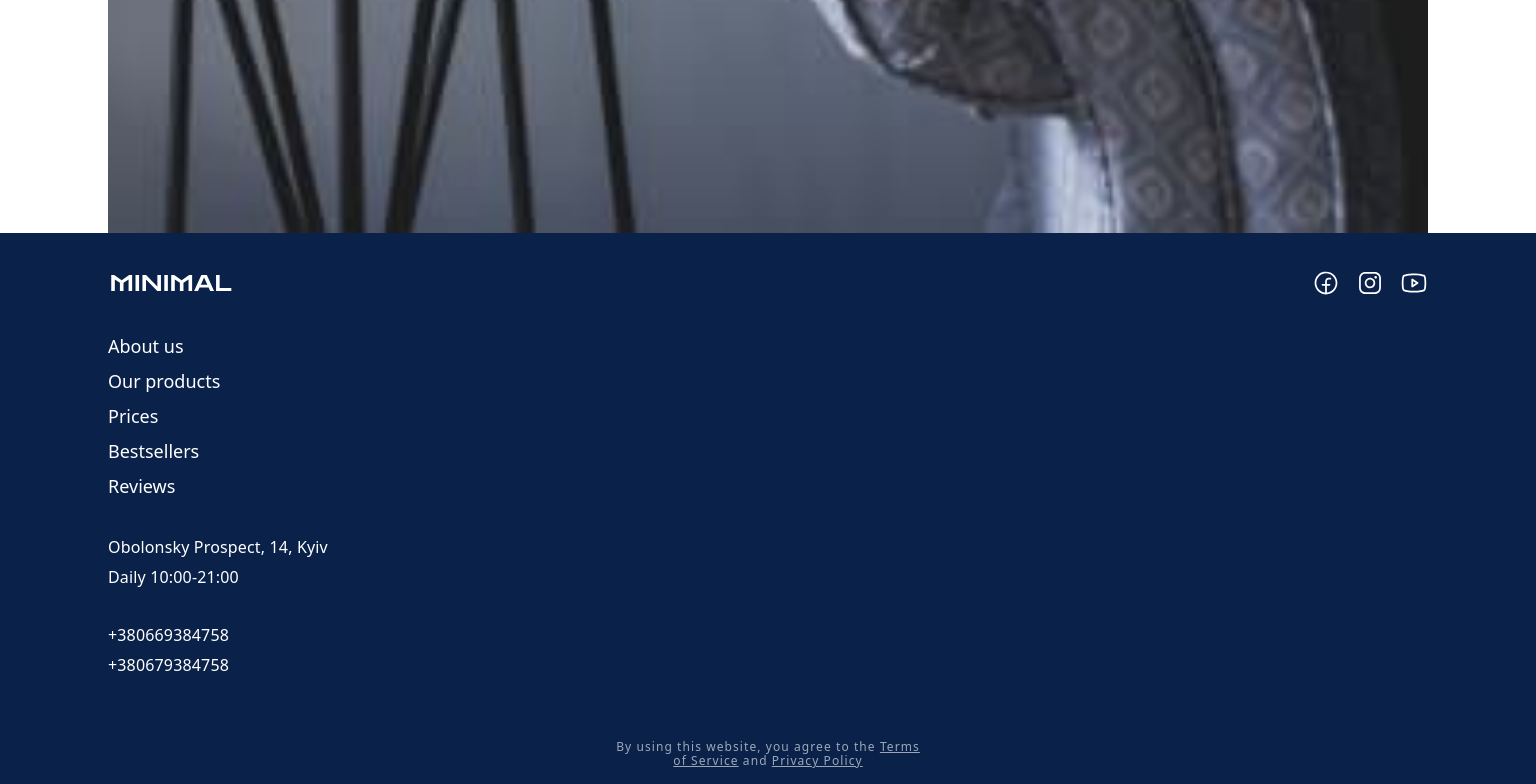
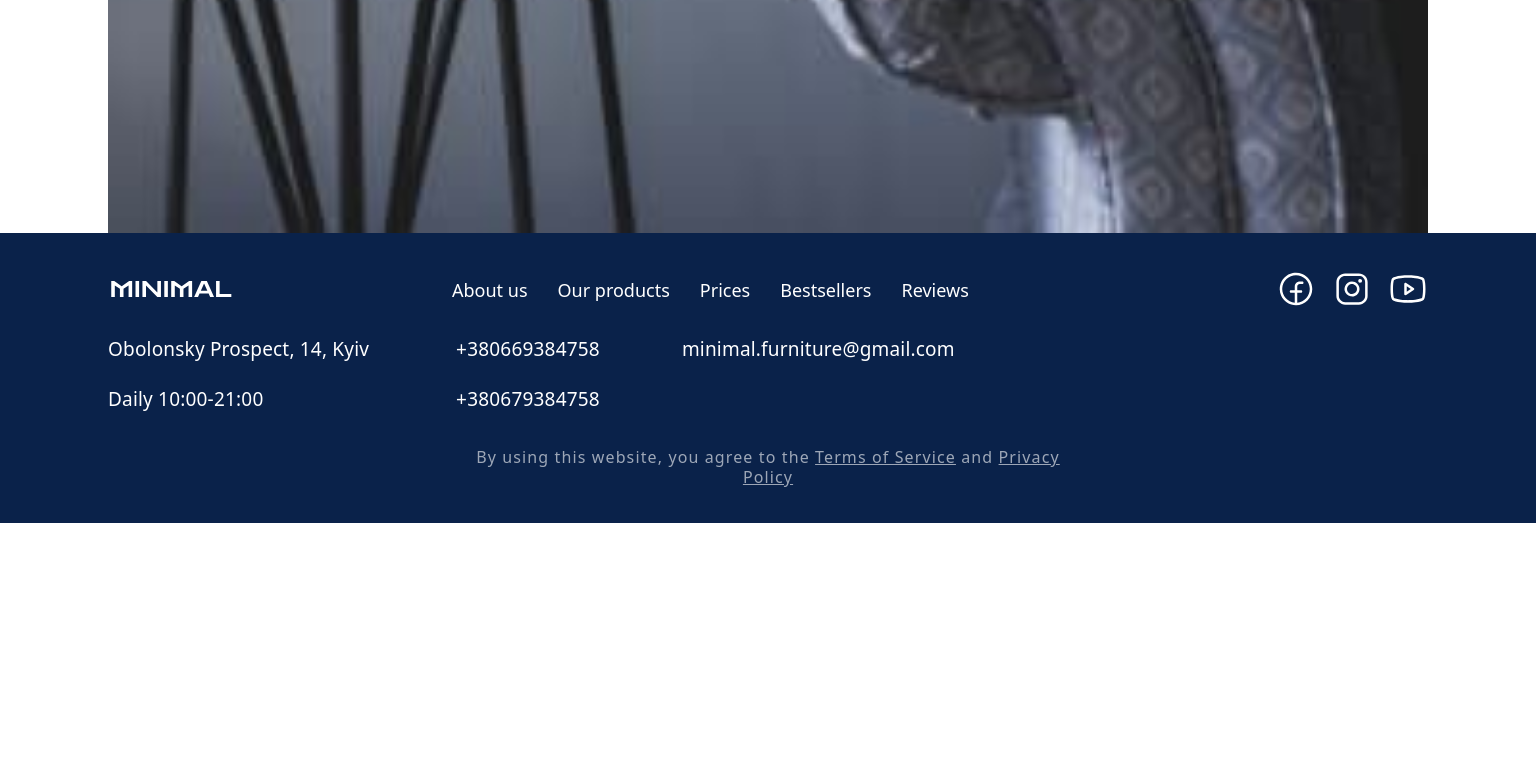
Before and after one commit to l-dmitry94/Battle-Frogs, a website built with Vite: page src/index.html in a window 1536 px wide. Shown: the part 4537-5321 px from the top of the page. After the commit the page ends 5060 px from the top, so only its background shows below. Built offline with nearby package versions, Linux system fonts and the light colour scheme; files whose address does not match are found by name.

Commit message:
feature/footer-adaptive

```diff
--- a/src/css/footer.css
+++ b/src/css/footer.css
@@ -96,7 +96,7 @@
 .footer__privacy {
   color: var(--white, #fff);
   text-align: center;
-  font-size: 12px;
+  font-size: 11px;
   line-height: 1.16;
   letter-spacing: 0.09em;
   max-width: 310px;
@@ -107,3 +107,109 @@
 .footer__privacy-span {
   text-decoration-line: underline;
 }
+
+/* !_____________________MEDIA-375________________________ */
+
+@media (min-width: 375px) {
+  .footer__privacy {
+    font-size: 12px;
+  }
+}
+
+/* !_____________________MEDIA-768________________________ */
+
+@media (min-width: 768px) {
+  .footer {
+    padding-bottom: 36px;
+  }
+
+  .footer__cover {
+    position: relative;
+  }
+
+  .footer__wrapper {
+    margin-bottom: 20px;
+  }
+
+  .footer__link-icons svg {
+    width: 40px;
+    height: 40px;
+  }
+
+  .footer__nav {
+    position: absolute;
+    top: 8px;
+    right: 224px;
+    margin-bottom: 0;
+  }
+
+  .footer .menu {
+    gap: 16px;
+  }
+
+  .footer__address {
+    font-size: 19px;
+  }
+
+  .footer__list-address {
+    gap: 24px;
+    margin-bottom: 64px;
+  }
+
+  .footer__list-tel {
+    gap: 24px;
+    margin-bottom: 24px;
+  }
+
+  .footter__mail {
+    display: inline-block;
+  }
+
+  .footer__privacy {
+    font-size: 16px;
+    line-height: 1.25;
+    letter-spacing: 0.07em;
+    max-width: 616px;
+  }
+}
+
+/* !_____________________MEDIA-1440________________________ */
+
+@media (min-width: 1440px) {
+  .footer .menu {
+    flex-direction: row;
+  }
+
+  .footer__cover {
+    margin-bottom: 35px;
+  }
+
+  .footer__wrapper {
+    margin-bottom: 27px;
+  }
+
+  .footer__list-icons svg {
+    gap: 30px;
+  }
+
+  .footer__nav {
+    right: 0;
+    left: 344px;
+  }
+
+  .footer .menu {
+    gap: 30px;
+  }
+
+  .footer__address {
+    display: flex;
+  }
+
+  .footer__list-address {
+    margin: 0 87px 0 0;
+  }
+
+  .footer__list-tel {
+    margin: 0 82px 0 0;
+  }
+}
```
